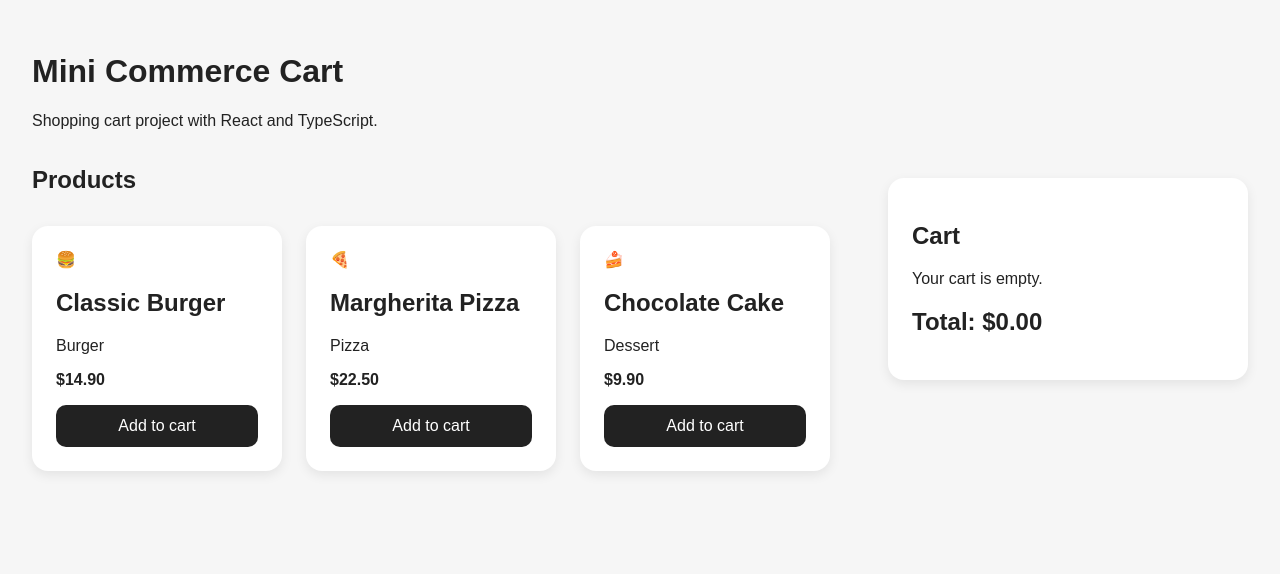
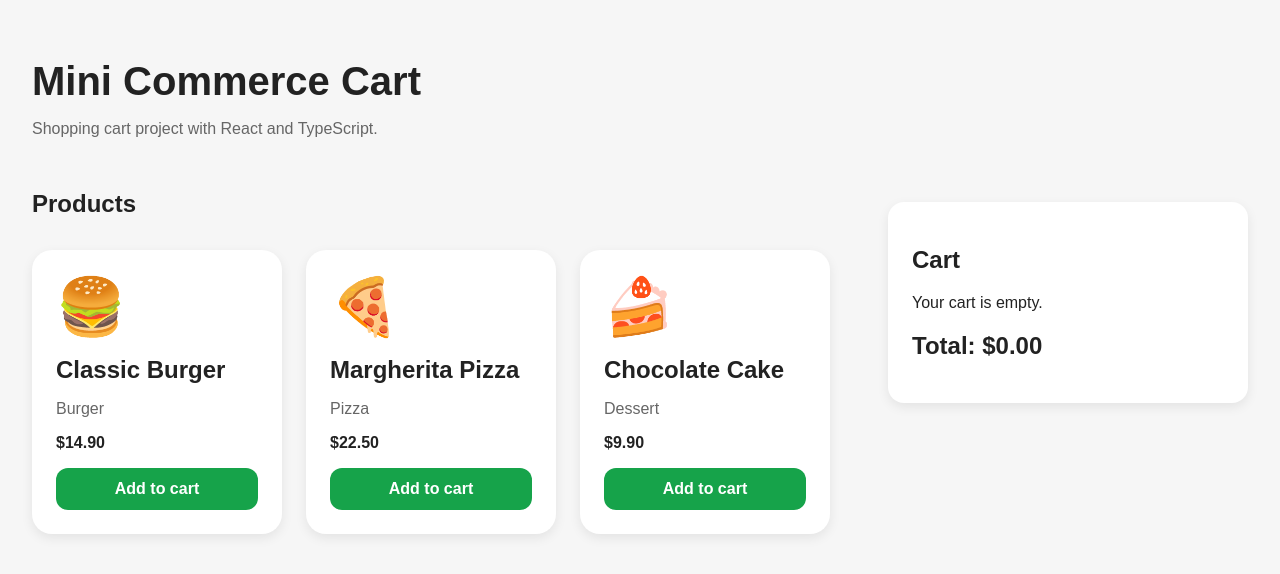
Before and after one commit to CharlesNeres/mini-commerce-cart, a React (Vite) app: page / in a window 1280 px wide. Shown: the top 574 px of the page. Built offline with nearby package versions, Linux system fonts and the light colour scheme.

Commit message:
style: improve product cards visual design

```diff
--- a/src/App.css
+++ b/src/App.css
@@ -12,6 +12,16 @@ body {
 main {
   min-height: 100vh;
   padding: 32px;
+}
+
+main > h1 {
+  font-size: 40px;
+  margin-bottom: 8px;
+}
+
+main > p {
+  color: #666;
+  margin-bottom: 32px;
 }
 
 .app-layout {
@@ -34,10 +44,30 @@ main {
 .product-card {
   background-color: white;
   padding: 24px;
-  border-radius: 16px;
+  border-radius: 20px;
   box-shadow: 0 4px 12px rgba(0, 0, 0, 0.08);
+  width: 250px;
 
-  width: 250px;
+  transition: 0.2s;
+}
+
+.product-card:hover {
+  transform: translateY(-4px);
+  box-shadow: 0 8px 20px rgba(0, 0, 0, 0.12);
+}
+
+.product-image {
+  display: block;
+  font-size: 56px;
+  margin-bottom: 16px;
+}
+
+.product-card h2 {
+  margin: 0 0 8px;
+}
+
+.product-card p {
+  color: #666;
 }
 
 .cart {
@@ -77,17 +107,19 @@ button {
   width: 100%;
   border: none;
   padding: 12px;
-  border-radius: 10px;
-  background: #222;
+  border-radius: 12px;
+  background: #16a34a;
   color: white;
   font-size: 16px;
+  font-weight: 600;
   cursor: pointer;
 
   transition: 0.2s;
 }
 
 button:hover {
-  opacity: 0.8;
+  opacity: 0.9;
+  transform: translateY(-1px);
 }
 
 .quantity-controls {
```
